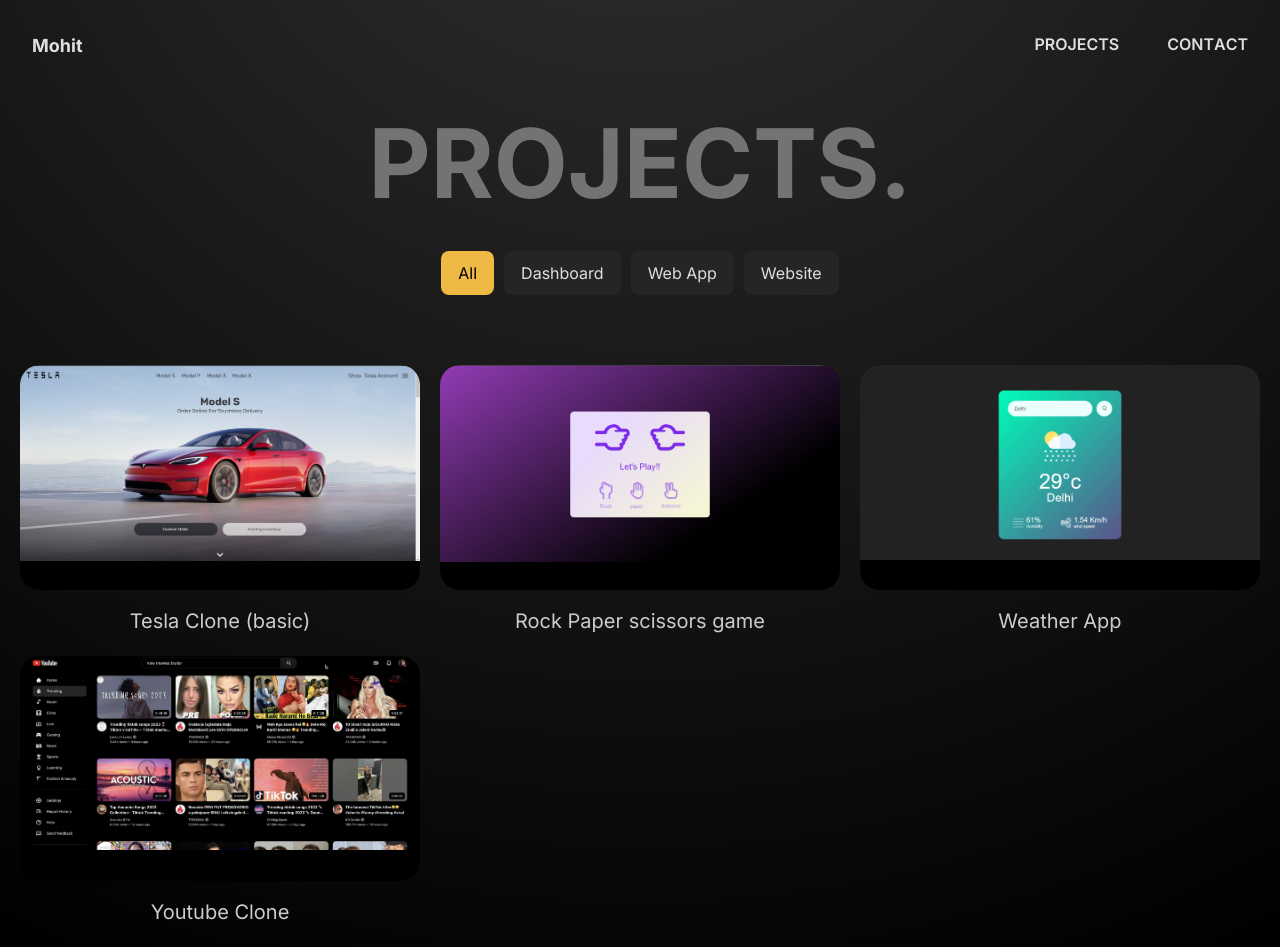
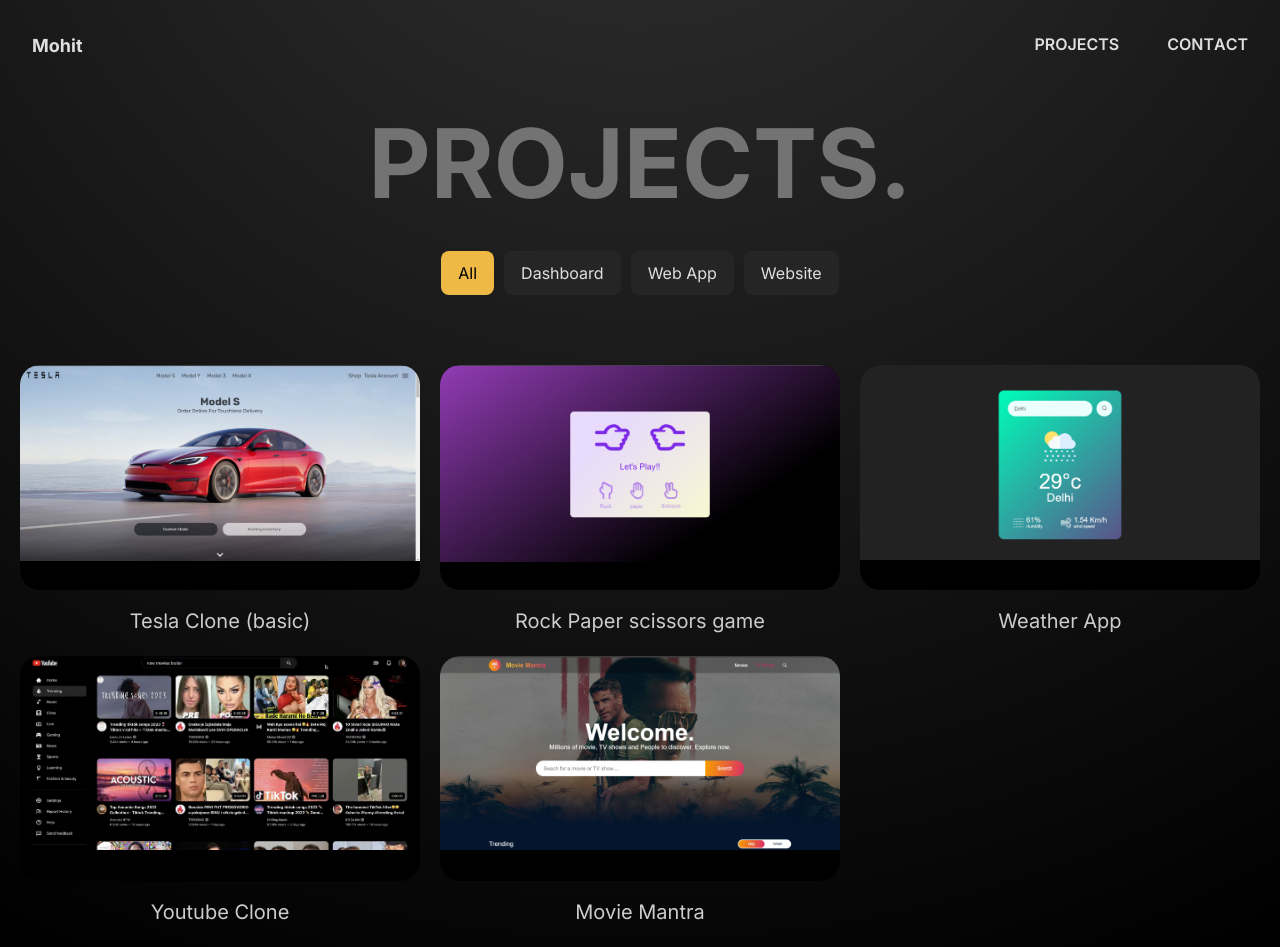
Before and after one commit to Mohit76655/Portfolio-Next, a Next.js app: page /portfolio in a window 1280 px wide. Built offline with nearby package versions, Linux system fonts and the light colour scheme.

Commit message:
New project added

```diff
--- a/src/app/portfolio/data.js
+++ b/src/app/portfolio/data.js
@@ -46,4 +46,11 @@
     url: "./youtube.png",
     tags: ["web-app"],
   },
+  {
+    name: "Movie Mantra",
+    live: "https://movie-mantra.netlify.app/",
+    github: "https://github.com/Mohit76655/Movie-Mantra",
+    url: "./Movie-Mantra.png",
+    tags: ["web-app"],
+  },
 ];
--- a/src/app/portfolio/page.jsx
+++ b/src/app/portfolio/page.jsx
@@ -27,10 +27,6 @@
         <div className="flex text-center justify-center gap-2 md:gap-0 md:flex-col font-bold text-5xl md:text-8xl leading-[40px] md:leading-[95px] 2xl:leading-[123px] font-oswald uppercase text-neutral-500 mb-2">
           Projects.
         </div>
-        {/* <div className="text-[16px] 2xl:text-[20px] leading-[24px] 2xl:leading-[32px] text-[#CCCCCC] text-center">
-          Lorem Ipsum is simply dummy text of the printing and typesetting
-          industry.
-        </div> */}
       </Div>
       {/* SECTION HEADING END */}
 
```
Also changed, not shown: public/Movie-Mantra.png (added).
